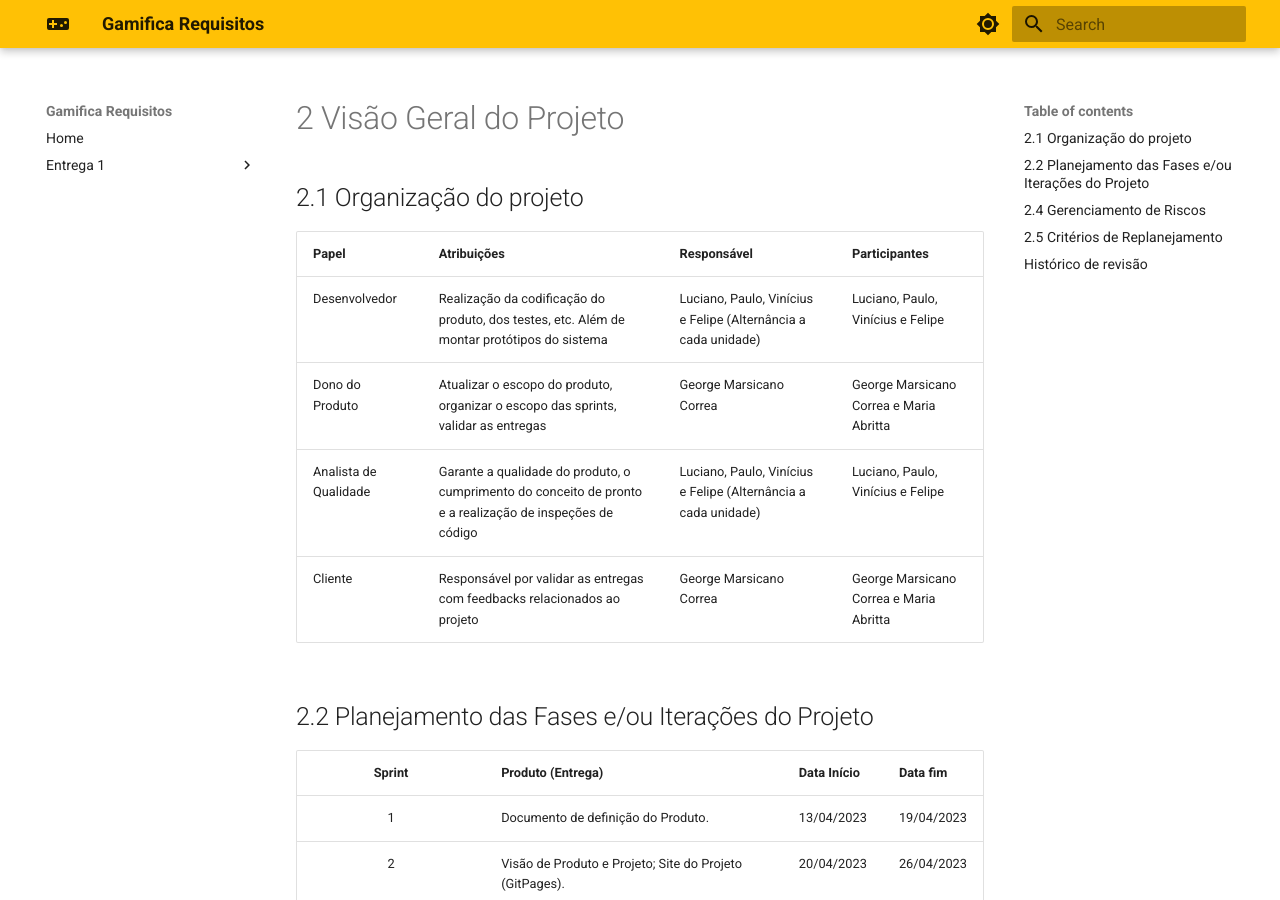
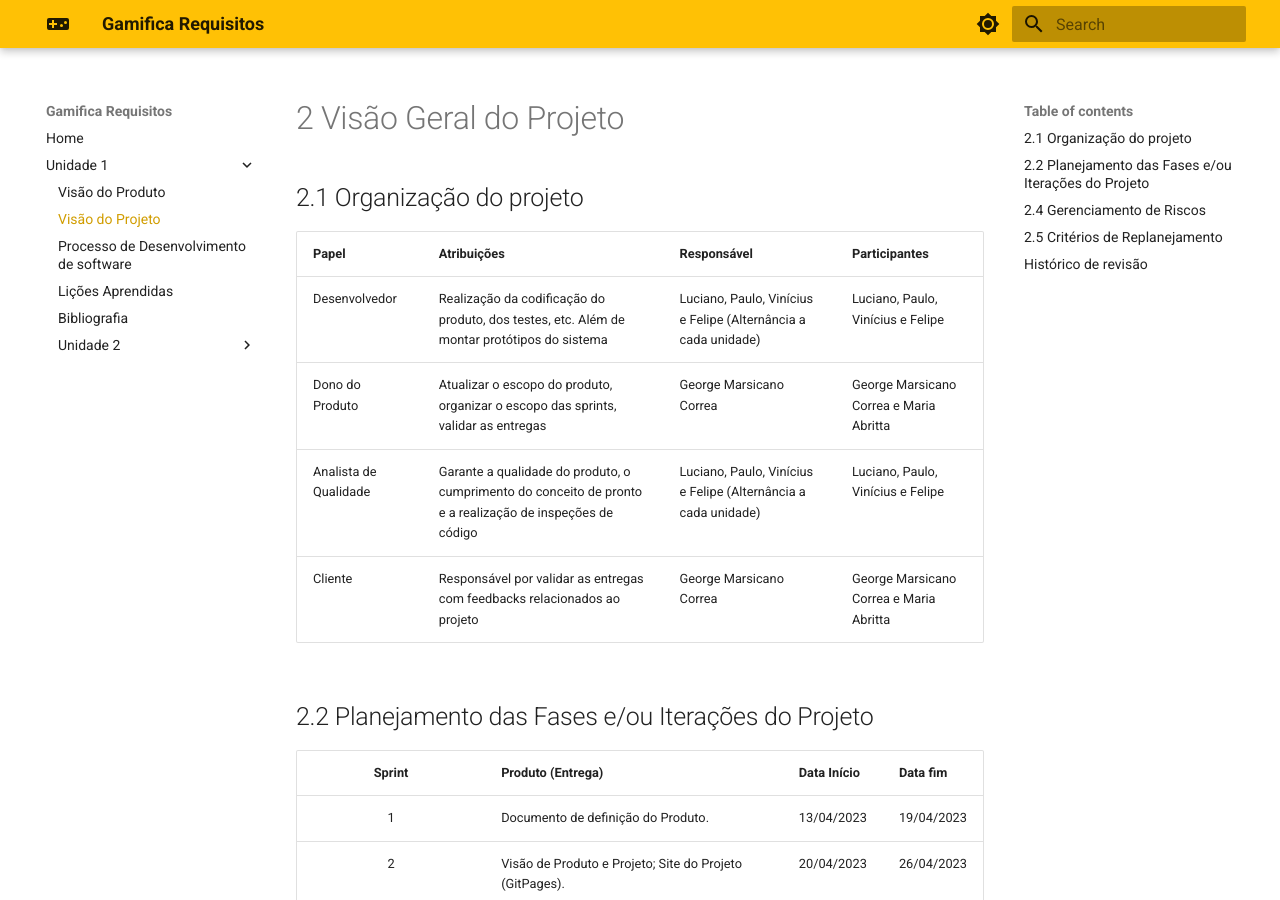
Before and after one commit to paulohborba/2023.1-GamificaRequisitos, an MkDocs documentation site: the page built from docs/unidade1/visao_projeto.md, in a window 1280 px wide and 900 px high. Built offline with MkDocs 1.6.1 and Material for MkDocs 9.7.7, drawn with Linux system fonts in a browser that asks for light colours; some of the changed lines change nothing that is shown.

Commit message:
Alterando o caminho do MkDocs

```diff
--- a/mkdocs.yml
+++ b/mkdocs.yml
@@ -3,12 +3,19 @@
 
 nav:
   - Home: index.md
-  - Entrega 1:
-    - Visão do Produto: visao_produto_projeto/visao_produto.md
-    - Visão do Projeto: visao_produto_projeto/visao_projeto.md
-    - Processo de Desenvolvimento de software: visao_produto_projeto/processo-software.md
-    - Lições Aprendidas: visao_produto_projeto/licoes_aprendidas.md
-    - Bibliografia: visao_produto_projeto/bibliografia.md
+  - Unidade 1:
+    - Visão do Produto: unidade1/visao_produto.md
+    - Visão do Projeto: unidade1/visao_projeto.md
+    - Processo de Desenvolvimento de software: unidade1/processo-software.md
+    - Lições Aprendidas: unidade1/licoes_aprendidas.md
+    - Bibliografia: unidade1/bibliografia.md
+
+    - Unidade 2:
+      - Produto Backlog: unidade2/backlog.md
+      - MVPs: unidade2/mvps.md
+      - URPS+: unidade2/urps.md
+      - Lições Aprendidas: unidade2/licoes_aprendidas.md
+      - Bibliografia: unidade2/bibliografia.md
 
 theme:
   name: material
```
